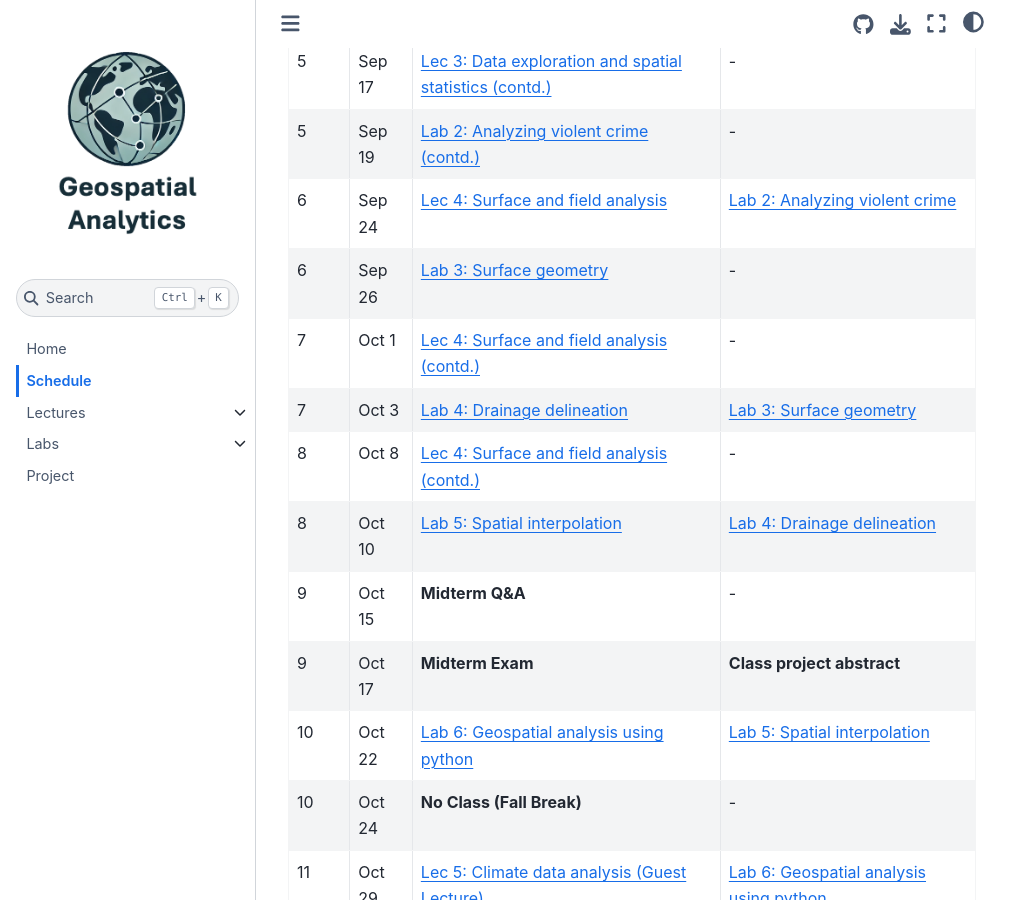
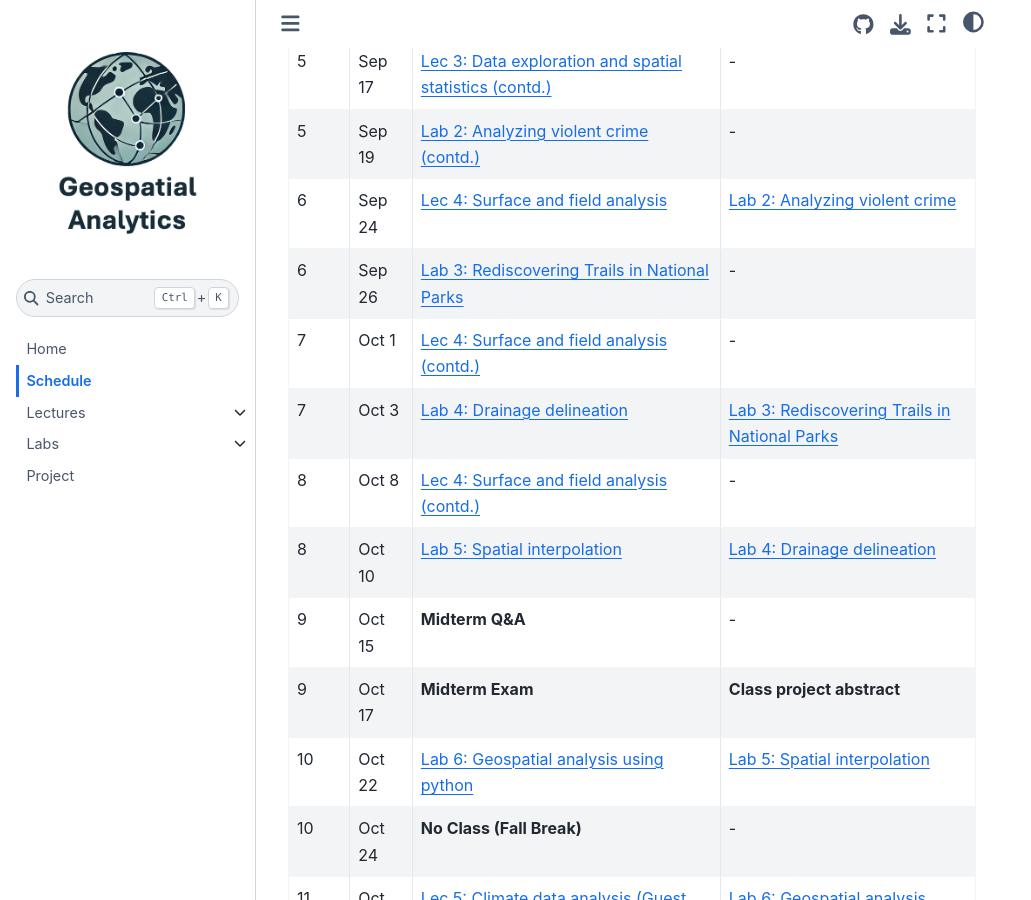
Before and after one commit to souravbhadra/GIS5120, a Jupyter Book: the page built from docs/schedule.md, in a window 1280 px wide and 900 px high, scrolled down 576 px. Shown: the whole window, without its empty margins (0-1031 px from the left). Built offline with Jupyter Book 1.0.4 settings and Sphinx 7.4.7 and the Sphinx Book theme 1.1.4, drawn with Linux system fonts in a browser that asks for light colours.

Commit message:
updated schedule and added due date

```diff
--- a/docs/schedule.md
+++ b/docs/schedule.md
@@ -12,9 +12,9 @@
 5    | Sep 17 | [Lec 3: Data exploration and spatial statistics (contd.)](lectures/lec-3.md) | -
 5    | Sep 19 | [Lab 2: Analyzing violent crime (contd.)](labs/lab-2/lab-2.md) | -
 6    | Sep 24 | [Lec 4: Surface and field analysis](lectures/lec-4.md) | [Lab 2: Analyzing violent crime](labs/lab-2/lab-2.md)
-6    | Sep 26 | [Lab 3: Surface geometry](labs/lab-3/lab-3.md) | -
+6    | Sep 26 | [Lab 3: Rediscovering Trails in National Parks](labs/lab-3/lab-3.md) | -
 7    | Oct 1 | [Lec 4: Surface and field analysis (contd.)](lectures/lec-4.md) | -
-7    | Oct 3 | [Lab 4: Drainage delineation](labs/lab-4/lab-4.md) | [Lab 3: Surface geometry](labs/lab-3/lab-3.md)
+7    | Oct 3 | [Lab 4: Drainage delineation](labs/lab-4/lab-4.md) | [Lab 3: Rediscovering Trails in National Parks](labs/lab-3/lab-3.md)
 8    | Oct 8 | [Lec 4: Surface and field analysis (contd.)](lectures/lec-4.md) | -
 8    | Oct 10 | [Lab 5: Spatial interpolation](labs/lab-5/lab-5.md) | [Lab 4: Drainage delineation](labs/lab-4/lab-4.md)
 9    | Oct 15 | **Midterm Q&A** | -
```
Also changed, not shown: docs/labs/lab-3/lab-3.md (+4 -0 lines), 8 other files.
